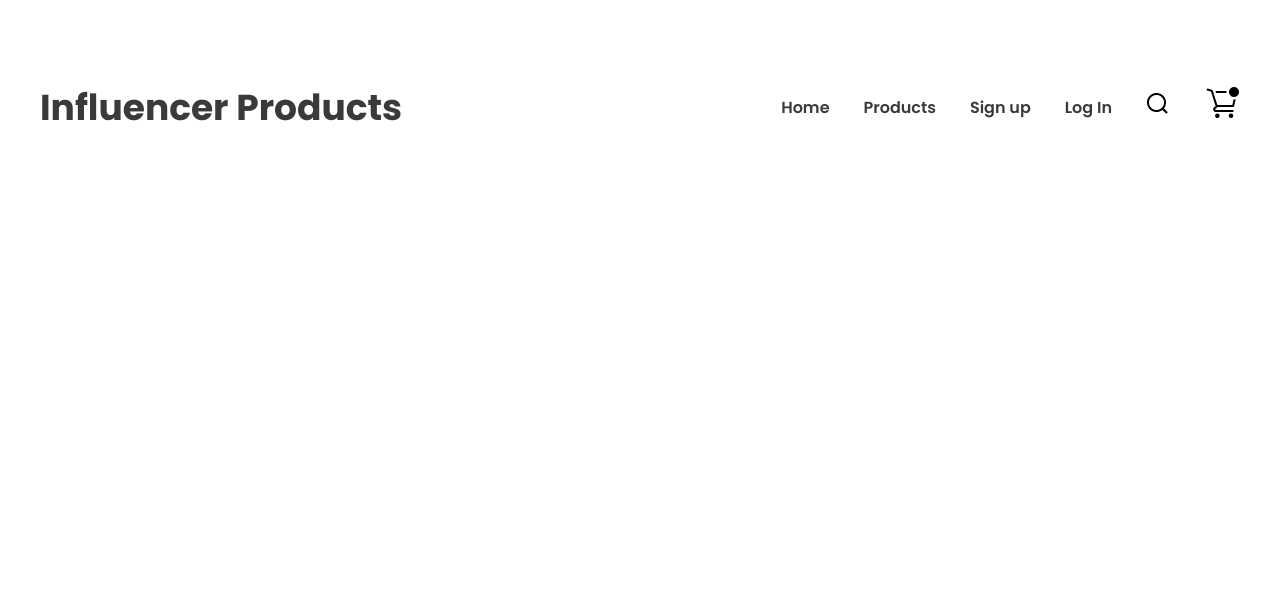
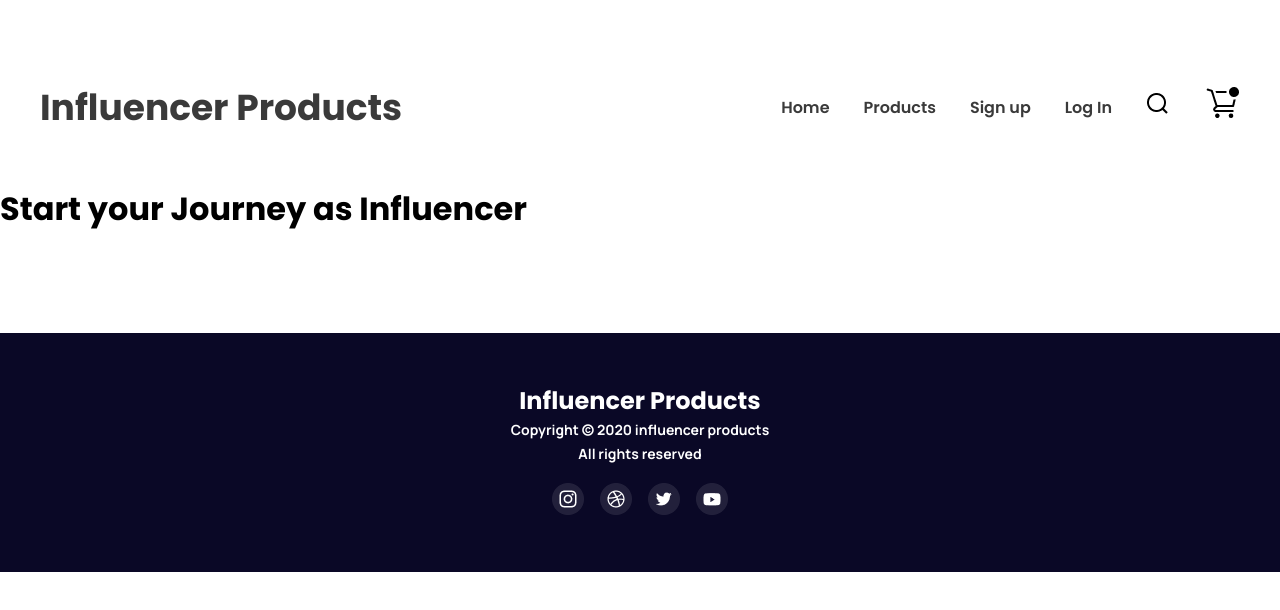
Before and after one commit to developer-likhon/influencer-gear, a plain HTML site: page index.html in a window 1280 px wide. Drawn offline with Linux system fonts and the light colour scheme.

Commit message:
nav and footer added

```diff
--- a/index.html
+++ b/index.html
@@ -4,13 +4,15 @@
     <meta charset="UTF-8" />
     <meta name="viewport" content="width=device-width, initial-scale=1.0" />
     <title>Influencer products</title>
-    <!-- css file link here -->
+    <!-- css file link -->
     <link rel="stylesheet" href="style.css" />
   </head>
   <body>
+    <!-- header start here -->
     <header>
+      <!-- navbar section -->
       <nav>
-        <div class="logo">
+        <div class="nav-logo">
           <h1>Influencer Products</h1>
         </div>
         <div class="nav-menu">
@@ -27,7 +29,33 @@
         </div>
       </nav>
     </header>
-    <main></main>
-    <footer></footer>
+    <!-- header end here -->
+
+    <!-- main start here -->
+    <main>
+      <div class="hero">
+        <div class="hero-info">
+          <h1>Start your Journey as Influencer</h1>
+        </div>
+        <div class="hero-img"></div>
+      </div>
+    </main>
+    <!-- main end here -->
+
+    <!-- footer start here -->
+    <footer>
+      <div class="web-foot">
+        <h1>Influencer Products</h1>
+        <h3>Copyright © 2020 influencer products</h3>
+        <h4>All rights reserved</h4>
+        <div class="web-links">
+          <a href=""><img src="images/social/Instagram.png" alt="" /></a>
+          <a href=""><img src="images/social/Dribbble.png" alt="" /></a>
+          <a href=""><img src="images/social/Twitter.png" alt="" /></a>
+          <a href=""><img src="images/social/Youtube.png" alt="" /></a>
+        </div>
+      </div>
+    </footer>
+    <!-- footer end here -->
   </body>
 </html>
--- a/style.css
+++ b/style.css
@@ -1,14 +1,17 @@
-/* Poppins Google Font Link here */
-
+/* Google Font Link here */
+/* font-family: "Poppins", serif; */
 @import url("https://fonts.googleapis.com/css2?family=Poppins:ital,wght@0,100;0,200;0,300;0,400;0,500;0,600;0,700;0,800;0,900;1,100;1,200;1,300;1,400;1,500;1,600;1,700;1,800;1,900&display=swap");
 
-/* font-family: "Poppins", serif; */
+/* font-family: "Manrope", serif; */
+@import url("https://fonts.googleapis.com/css2?family=Manrope:wght@200..800&display=swap");
 
 * {
   margin: 0;
   padding: 0;
   font-family: "Poppins", serif;
 }
+
+/* hero styles */
 
 /* nav styles */
 
@@ -19,12 +22,14 @@ nav {
   margin-top: 80px;
   justify-content: space-between;
   align-items: center;
+  margin-bottom: 50px;
 }
 
-.logo {
+.nav-logo {
   color: #3a3a3a;
   font-size: 24px;
   font-weight: 700;
+  cursor: pointer;
 }
 
 .nav-menu {
@@ -40,3 +45,45 @@ nav {
   font-size: 16px;
   font-weight: 600;
 }
+
+/* footer styles */
+
+footer {
+  width: 100%;
+  background: #0a0826;
+  color: white;
+  padding-top: 50px;
+  padding-bottom: 50px;
+  text-align: center;
+  margin-top: 100px;
+}
+.web-foot {
+  width: 1200px;
+  margin: 0 auto;
+}
+
+.web-foot h1 {
+  font-size: 24px;
+  font-weight: 700;
+}
+
+.web-foot h3 {
+  font-family: Manrope;
+  font-size: 14px;
+  font-weight: 700;
+  line-height: 24px;
+}
+.web-foot h4 {
+  font-family: Manrope;
+  font-size: 14px;
+  font-weight: 700;
+  line-height: 24px;
+}
+
+.web-links {
+  display: flex;
+  justify-content: center;
+  align-items: center;
+  gap: 16px;
+  margin-top: 17px;
+}
```
Also changed, not shown: images/social/Dribbble.png (added), images/social/Instagram.png (added), images/social/Twitter.png (added), images/social/Youtube.png (added).
